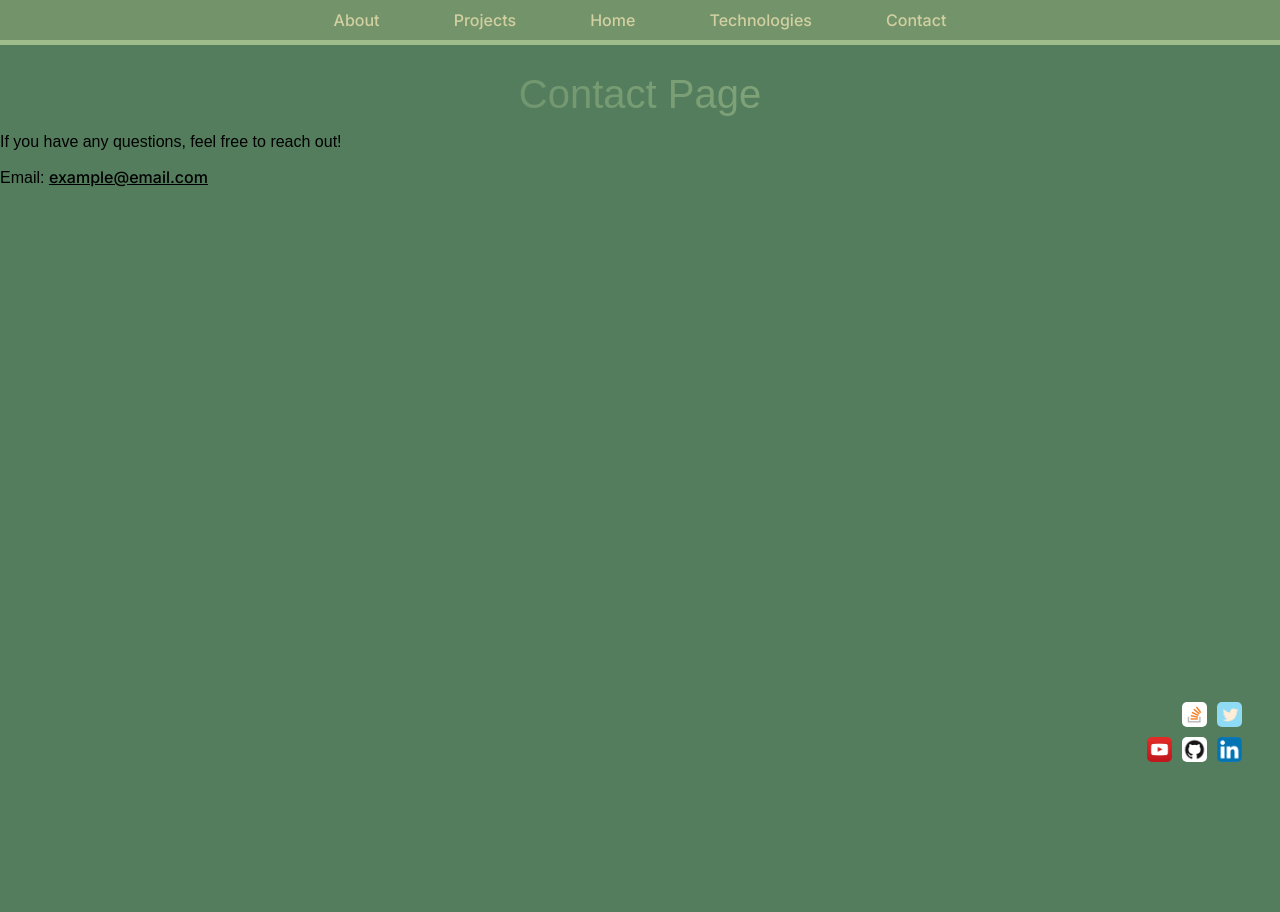
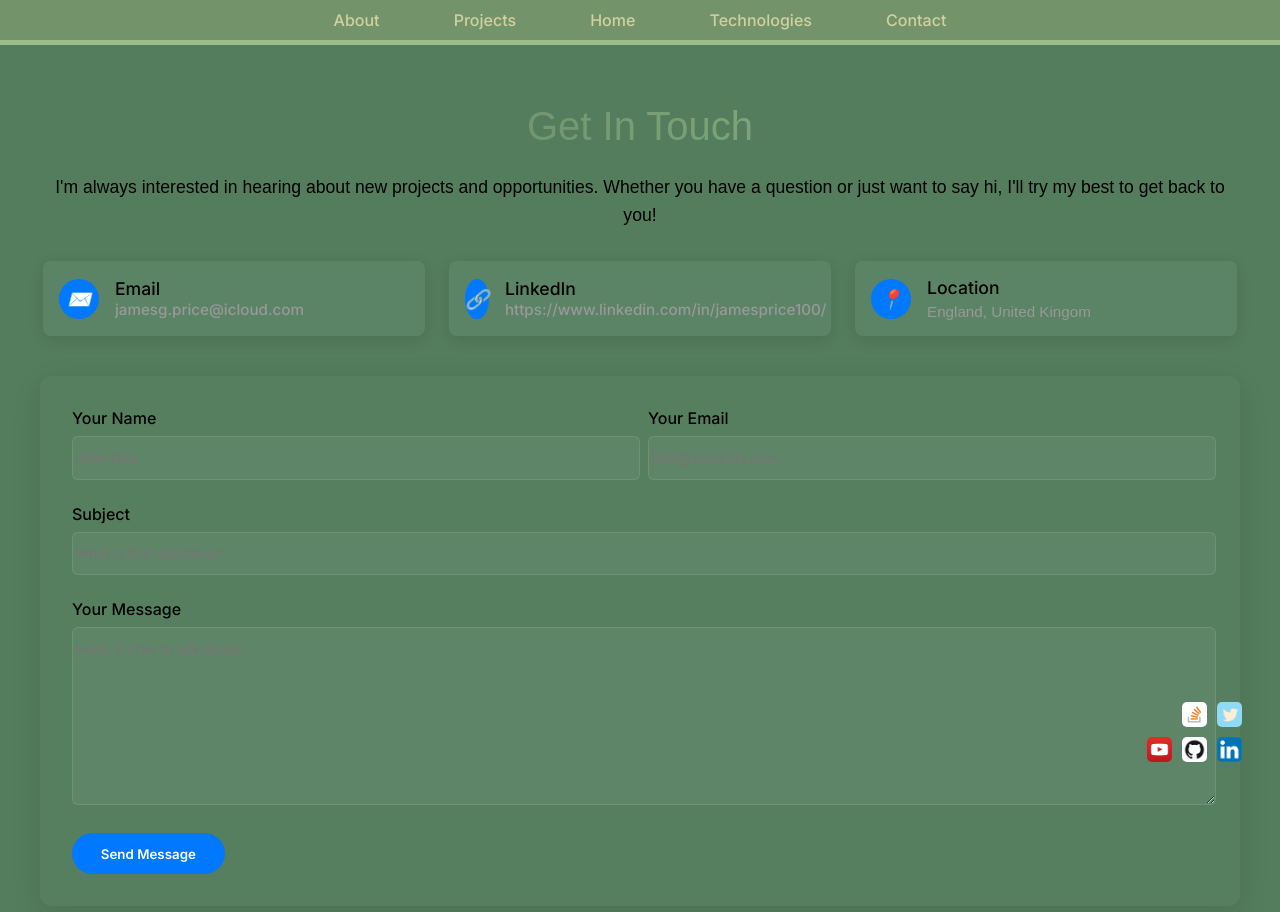
Before and after one commit to JumesP/Portfoliov2, a React (Create React App) app in the folder client/: page /Contact in a window 1280 px wide. Shown: the top 912 px of the page. Before the commit the page ends 800 px from the top, so only its background shows below. Built offline with nearby package versions, Linux system fonts and the light colour scheme.

Commit message:
contact page update!

```diff
--- a/client/src/pages/Contact.jsx
+++ b/client/src/pages/Contact.jsx
@@ -1,15 +1,193 @@
-import React from "react";
+import React, { useState } from "react";
+import "../pages/styles/Contact.scss";
 
 const Contact = () => {
+	const [formData, setFormData] = useState({
+		name: "",
+		email: "",
+		subject: "",
+		message: ""
+	});
+
+	const [errors, setErrors] = useState({});
+	const [isSubmitting, setIsSubmitting] = useState(false);
+	const [submitSuccess, setSubmitSuccess] = useState(false);
+
+	const handleChange = (e) => {
+		const { name, value } = e.target;
+		setFormData({
+			...formData,
+			[name]: value
+		});
+
+		// Clear error when user types
+		if (errors[name]) {
+			setErrors({
+				...errors,
+				[name]: ""
+			});
+		}
+	};
+
+	const validateForm = () => {
+		const newErrors = {};
+
+		if (!formData.name.trim()) {
+			newErrors.name = "Name is required";
+		}
+
+		if (!formData.email.trim()) {
+			newErrors.email = "Email is required";
+		} else if (!/\S+@\S+\.\S+/.test(formData.email)) {
+			newErrors.email = "Email address is invalid";
+		}
+
+		if (!formData.subject.trim()) {
+			newErrors.subject = "Subject is required";
+		}
+
+		if (!formData.message.trim()) {
+			newErrors.message = "Message is required";
+		}
+
+		setErrors(newErrors);
+		return Object.keys(newErrors).length === 0;
+	};
+
+	const handleSubmit = async (e) => {
+		e.preventDefault();
+
+		if (validateForm()) {
+			setIsSubmitting(true);
+
+			// Simulate form submission with timeout
+			// In a real application, you would send this data to your backend
+			try {
+				await new Promise(resolve => setTimeout(resolve, 1500));
+				setSubmitSuccess(true);
+				setFormData({ name: "", email: "", subject: "", message: "" });
+			} catch (error) {
+				console.error("Error submitting form:", error);
+				setErrors({ submit: "Failed to send message. Please try again." });
+			} finally {
+				setIsSubmitting(false);
+			}
+		}
+	};
+
 	return (
 		<div className="contact-page">
-		  <h1>Contact Page</h1>
-		  <p>If you have any questions, feel free to reach out!</p>
-		  <p>
-		    Email: <a href="mailto:example@email.com">example@email.com</a>
-		  </p>
+			<h1>Get In Touch</h1>
+
+			<p className="contact-intro">
+				I'm always interested in hearing about new projects and opportunities.
+				Whether you have a question or just want to say hi, I'll try my best to get back to you!
+			</p>
+
+			<div className="contact-methods">
+				<div className="contact-method">
+					<div className="icon">
+						<i>✉️</i>
+					</div>
+					<div className="details">
+						<h3>Email</h3>
+						<a href="mailto:jamesg.price@icloud.com">jamesg.price@icloud.com</a>
+					</div>
+				</div>
+
+				<div className="contact-method">
+					<div className="icon">
+						<i>🔗</i>
+					</div>
+					<div className="details">
+						<h3>LinkedIn</h3>
+						<a href="https://www.linkedin.com/in/jamesprice100/" target="_blank" rel="noopener noreferrer">
+							https://www.linkedin.com/in/jamesprice100/
+						</a>
+					</div>
+				</div>
+
+				<div className="contact-method">
+					<div className="icon">
+						<i>📍</i>
+					</div>
+					<div className="details">
+						<h3>Location</h3>
+						<p>England, United Kingom</p>
+					</div>
+				</div>
+			</div>
+
+			{submitSuccess ? (
+				<div className="success-message">
+					<h3>Thank you for your message!</h3>
+					<p>I'll get back to you as soon as possible.</p>
+				</div>
+			) : (
+				<form className="contact-form" onSubmit={handleSubmit}>
+					<div className="form-row">
+						<div className="form-group">
+							<label htmlFor="name">Your Name</label>
+							<input
+								type="text"
+								id="name"
+								name="name"
+								value={formData.name}
+								onChange={handleChange}
+								placeholder="John Doe"
+							/>
+							{errors.name && <div className="error">{errors.name}</div>}
+						</div>
+
+						<div className="form-group">
+							<label htmlFor="email">Your Email</label>
+							<input
+								type="email"
+								id="email"
+								name="email"
+								value={formData.email}
+								onChange={handleChange}
+								placeholder="john@example.com"
+							/>
+							{errors.email && <div className="error">{errors.email}</div>}
+						</div>
+					</div>
+
+					<div className="form-group">
+						<label htmlFor="subject">Subject</label>
+						<input
+							type="text"
+							id="subject"
+							name="subject"
+							value={formData.subject}
+							onChange={handleChange}
+							placeholder="What is this regarding?"
+						/>
+						{errors.subject && <div className="error">{errors.subject}</div>}
+					</div>
+
+					<div className="form-group">
+						<label htmlFor="message">Your Message</label>
+						<textarea
+							id="message"
+							name="message"
+							value={formData.message}
+							onChange={handleChange}
+							placeholder="Hello, I'd like to talk about..."
+						></textarea>
+						{errors.message && <div className="error">{errors.message}</div>}
+					</div>
+
+					{errors.submit && <div className="error">{errors.submit}</div>}
+
+					<button type="submit" disabled={isSubmitting}>
+						{isSubmitting ? "Sending..." : "Send Message"}
+						{isSubmitting && <span className="spinner"></span>}
+					</button>
+				</form>
+			)}
 		</div>
-	)
-}
+	);
+};
 
 export default Contact;
--- /dev/null
+++ b/client/src/pages/styles/Contact.scss
@@ -0,0 +1,194 @@
+.contact-page {
+  max-width: 1200px;
+  margin: 0 auto;
+  padding: 2rem;
+
+  h1 {
+    font-size: 2.5rem;
+    margin-bottom: 1.5rem;
+    position: relative;
+  }
+
+  .contact-intro {
+    margin-bottom: 2rem;
+    font-size: 1.1rem;
+    line-height: 1.6;
+    text-align: center;
+  }
+
+  .contact-methods {
+    margin-bottom: 2.5rem;
+    display: flex;
+    flex-wrap: wrap;
+    justify-content: center;
+    gap: 1.5rem;
+
+    .contact-method {
+      display: flex;
+      align-items: center;
+      padding: 1rem;
+      background-color: rgba(255, 255, 255, 0.05);
+      border-radius: 8px;
+      width: 100%;
+      max-width: 350px;
+      box-shadow: 0 4px 15px rgba(0, 0, 0, 0.1);
+      transition: transform 0.3s, box-shadow 0.3s;
+
+      &:hover {
+        transform: translateY(-5px);
+        box-shadow: 0 8px 20px rgba(0, 0, 0, 0.15);
+      }
+
+      .icon {
+        margin-right: 1rem;
+        width: 40px;
+        height: 40px;
+        border-radius: 50%;
+        background-color: #0078ff;
+        color: white;
+        display: flex;
+        align-items: center;
+        justify-content: center;
+        font-size: 1.2rem;
+      }
+
+      .details {
+        h3 {
+          margin: 0;
+          font-size: 1.1rem;
+        }
+
+        a, p {
+          margin: 5px 0 0;
+          font-size: 0.95rem;
+          color: #999;
+          text-decoration: none;
+          transition: color 0.2s;
+
+          &:hover {
+            color: #0078ff;
+          }
+        }
+      }
+    }
+  }
+
+  .contact-form {
+    background-color: rgba(255, 255, 255, 0.02);
+    border-radius: 12px;
+    padding: 2rem;
+    box-shadow: 0 8px 30px rgba(0, 0, 0, 0.1);
+
+    .form-group {
+      margin-bottom: 1.5rem;
+
+      label {
+        display: block;
+        margin-bottom: 0.5rem;
+        font-weight: 500;
+      }
+
+      input,
+      textarea {
+        width: 100%;
+        //padding: 0.8rem;
+        padding: 0.8rem 0.2rem;
+        border-radius: 6px;
+        border: 1px solid rgba(255, 255, 255, 0.1);
+        background-color: rgba(255, 255, 255, 0.05);
+        color: inherit;
+        font-family: inherit;
+
+        &:focus {
+          outline: none;
+          border-color: #0078ff;
+          box-shadow: 0 0 0 3px rgba(0, 120, 255, 0.2);
+        }
+      }
+
+      textarea {
+        min-height: 150px;
+        resize: vertical;
+      }
+
+      .error {
+        color: #ff6b6b;
+        font-size: 0.85rem;
+        margin-top: 0.5rem;
+      }
+    }
+
+    .form-row {
+      display: flex;
+      gap: 1rem;
+
+      @media (max-width: 768px) {
+        flex-direction: column;
+      }
+
+      .form-group {
+        flex: 1;
+      }
+    }
+
+    button {
+      background-color: #0078ff;
+      color: white;
+      border: none;
+      padding: 0.8rem 1.8rem;
+      border-radius: 30px;
+      font-weight: 600;
+      cursor: pointer;
+      transition: background-color 0.3s, transform 0.2s;
+      display: inline-flex;
+      align-items: center;
+
+      &:hover {
+        background-color: #0066dd;
+        transform: translateY(-2px);
+      }
+
+      &:active {
+        transform: translateY(0);
+      }
+
+      .spinner {
+        margin-left: 8px;
+        width: 20px;
+        height: 20px;
+        border: 2px solid rgba(255, 255, 255, 0.3);
+        border-top-color: white;
+        border-radius: 50%;
+        animation: spin 0.8s linear infinite;
+      }
+    }
+  }
+
+  .success-message {
+    padding: 1rem;
+    background-color: rgba(46, 213, 115, 0.15);
+    border-left: 4px solid #2ed573;
+    border-radius: 4px;
+    margin: 2rem 0;
+  }
+}
+
+@keyframes spin {
+  to {
+    transform: rotate(360deg);
+  }
+}
+
+@media (max-width: 768px) {
+  .contact-page {
+    padding: 1.5rem;
+
+    h1 {
+      font-size: 2rem;
+    }
+
+    .contact-form {
+      padding: 1.5rem;
+    }
+  }
+}
```
